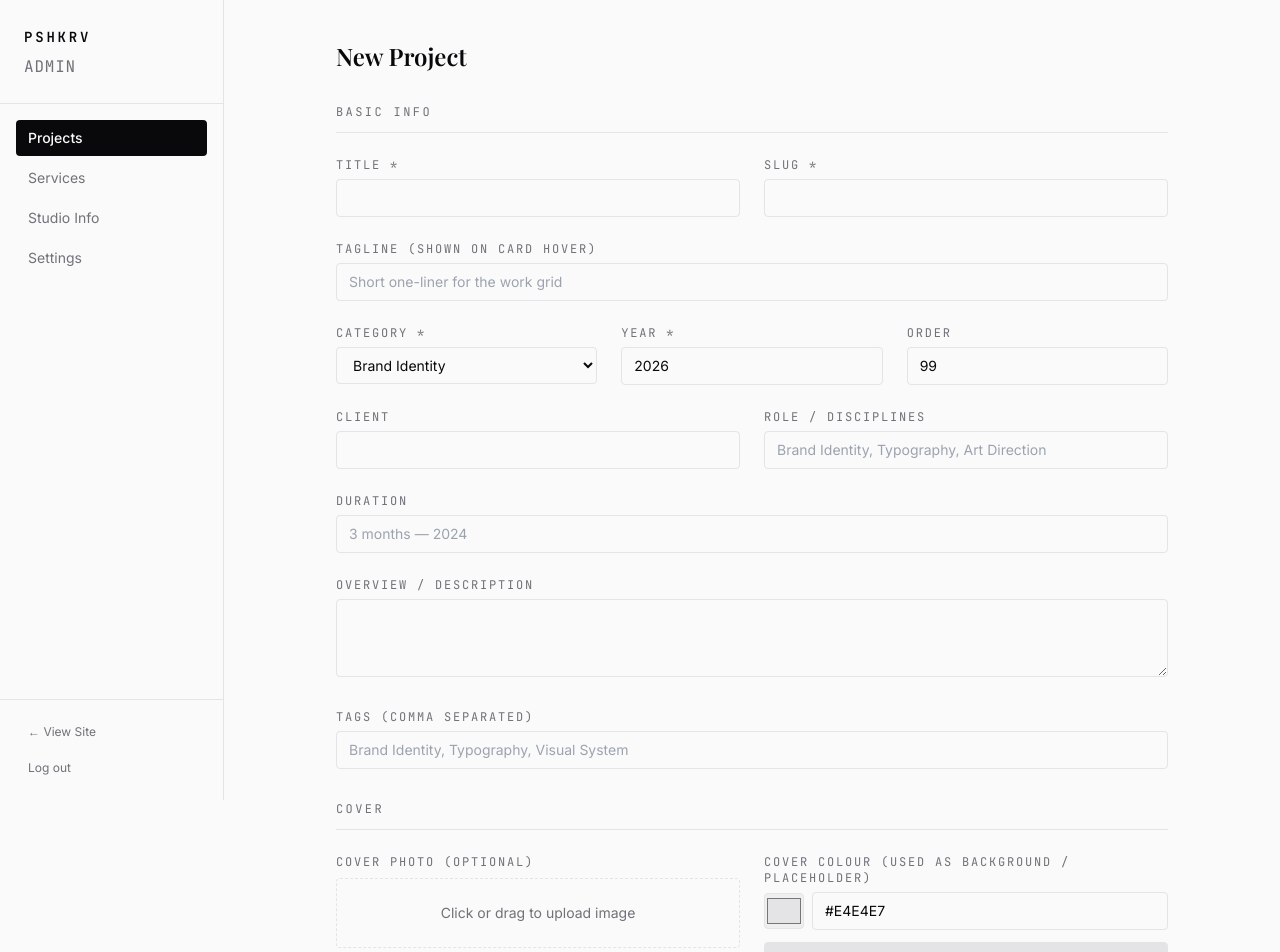
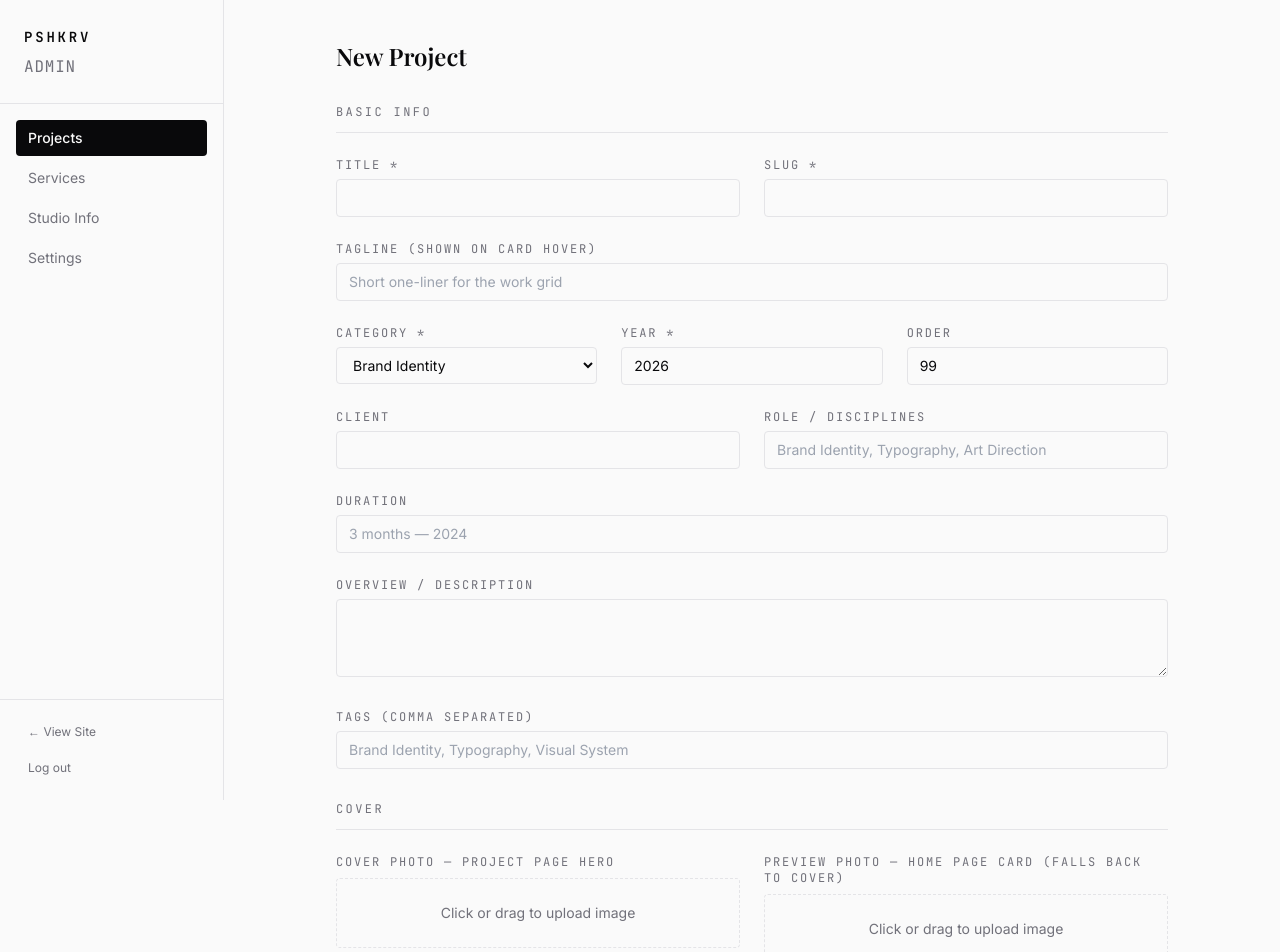
Before and after one commit to JuliaVoro/pshkrv-studio, a Next.js app: page /admin/projects/new in a window 1280 px wide. Shown: the top 952 px of the page. Built offline with nearby package versions, Linux system fonts and the light colour scheme; a web font is replaced by a local one.

Commit message:
feat: add separate previewImage for home page cards vs project hero

```diff
--- a/components/admin/ProjectForm.tsx
+++ b/components/admin/ProjectForm.tsx
@@ -160,7 +160,12 @@ export default function ProjectForm({ initial, isEdit }: ProjectFormProps) {
           <ImageUploader
             value={form.coverImage ?? ''}
             onChange={(path) => set('coverImage', path)}
-            label="Cover Photo (optional)"
+            label="Cover Photo — project page hero"
+          />
+          <ImageUploader
+            value={(form as any).previewImage ?? ''}
+            onChange={(path) => set('previewImage' as any, path)}
+            label="Preview Photo — home page card (falls back to cover)"
           />
           <div className="space-y-3">
             <div>
--- a/components/ui/ProjectCard.tsx
+++ b/components/ui/ProjectCard.tsx
@@ -11,7 +11,8 @@ interface ProjectCardProps {
 }
 
 export default function ProjectCard({ project, className }: ProjectCardProps) {
-  const hasImage = Boolean(project.coverImage)
+  const cardImage = project.previewImage || project.coverImage
+  const hasImage = Boolean(cardImage)
   const coverBg = project.coverColor ?? '#E4E4E7'
 
   return (
@@ -31,7 +32,7 @@ export default function ProjectCard({ project, className }: ProjectCardProps) {
               className="w-full h-full"
             >
               <Image
-                src={project.coverImage}
+                src={cardImage}
                 alt={project.title}
                 fill
                 className="object-cover"
--- a/types/index.ts
+++ b/types/index.ts
@@ -60,6 +60,8 @@ export interface Project {
   tagline?: string
   tags: string[]
   coverImage: string
+  /** Separate thumbnail for home page grid (falls back to coverImage if not set) */
+  previewImage?: string
   /** Hex bg color for cover placeholder */
   coverColor?: string
   images: string[]
```
